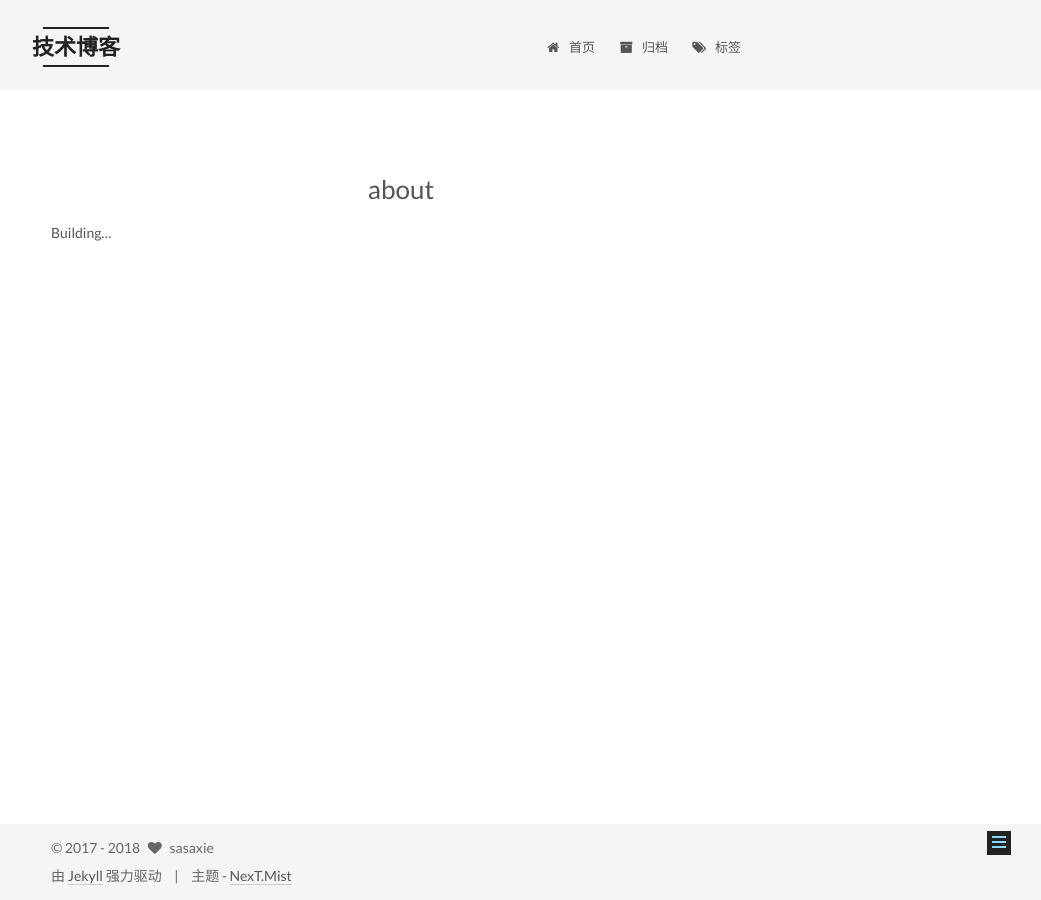
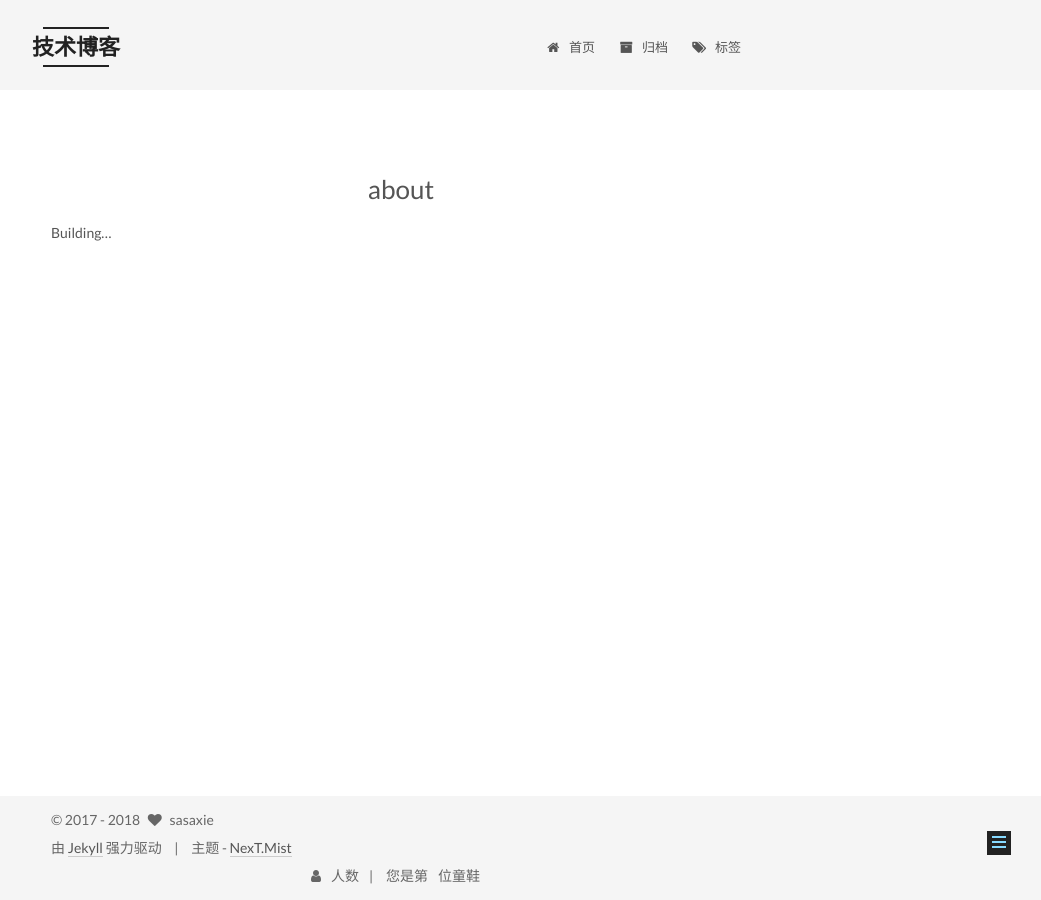
Before and after one commit to sasaxie/sasaxie.github.io, a Jekyll site: the page built from about/index.md, in a window 1280 px wide. Shown: the whole page, without its empty margins (239-1280 px from the left). Built offline with Jekyll 4.4.1, drawn with Linux system fonts in a browser that asks for light colours; comment, search, counter and statistics services are not loaded.

Commit message:
add counter

```diff
--- a/_includes/_partials/footer.html
+++ b/_includes/_partials/footer.html
@@ -21,3 +21,9 @@
   </a>
 </div>
 {% endif %}
+
+<div class="busuanzi-count">
+  <script async src="https://dn-lbstatics.qbox.me/busuanzi/2.3/busuanzi.pure.mini.js"></script>
+  <span class="site-uv"><i class="fa fa-user"></i><span class="busuanzi-value" id="busuanzi_value_site_uv"></span>人数</span>
+  <span class="site-pv">您是第<span class="busuanzi-value" id="busuanzi_value_site_pv"></span>位童鞋</span>
+</div>
--- a/_sass/_common/components/footer/footer.scss
+++ b/_sass/_common/components/footer/footer.scss
@@ -37,3 +37,26 @@
 
   img { display: inline-block; }
 }
+
+.busuanzi-count:before {
+  content: " ";
+  float: left;
+  width: 260px;
+  min-height: 25px;
+}
+@media (min-width: 768px) and (max-width: 991px) {
+  .busuanzi-count {
+    width: auto;
+  }
+  .busuanzi-count:before {
+    display: none;
+  }
+}
+@media (max-width: 767px) {
+  .busuanzi-count {
+    width: auto;
+  }
+  .busuanzi-count:before {
+    display: none;
+  }
+}
```
